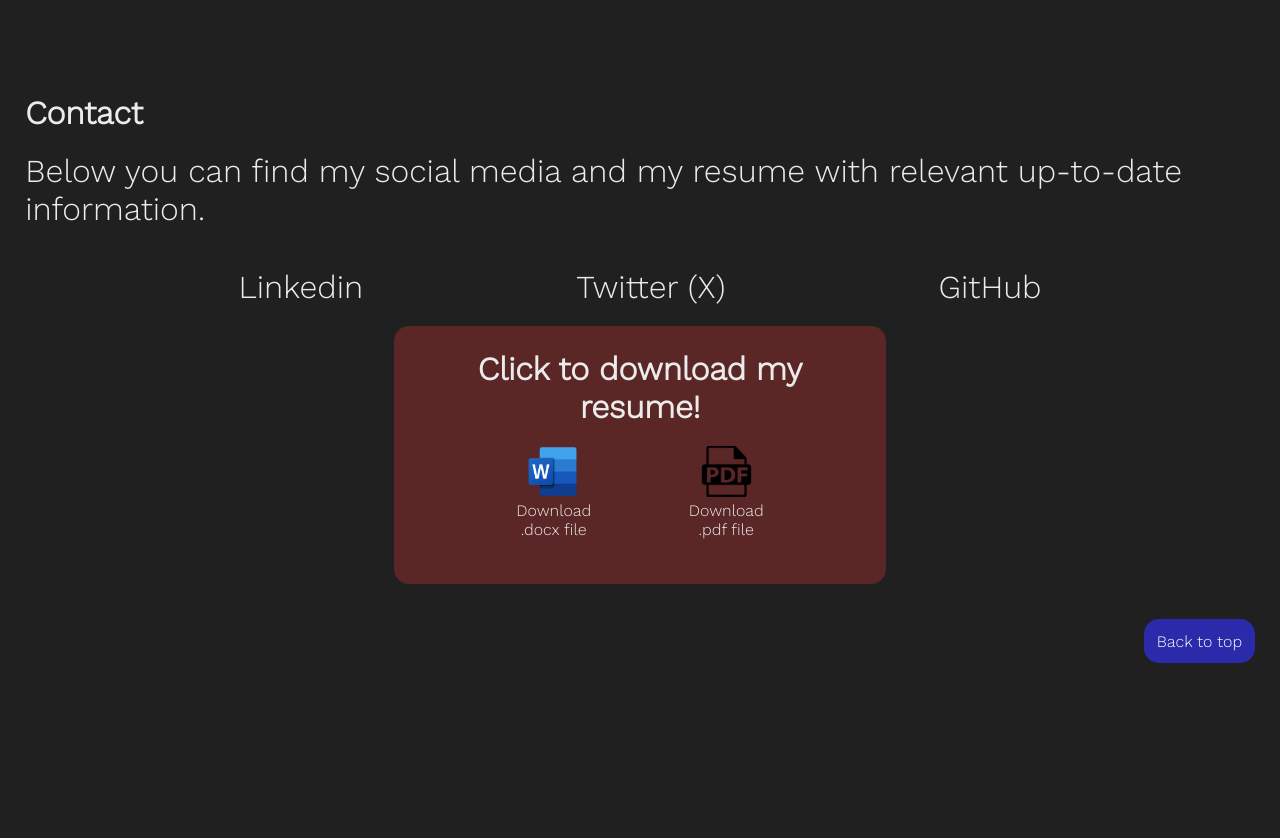
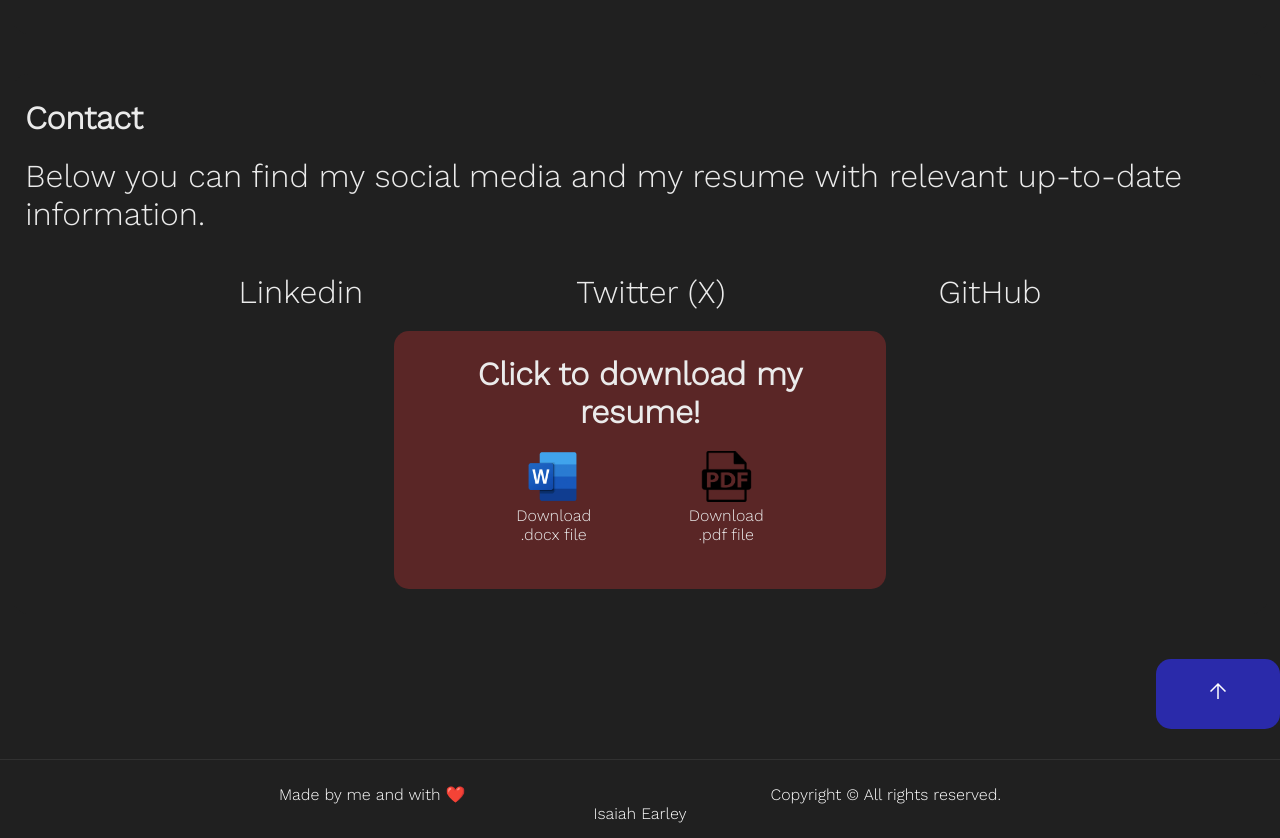
Before and after one commit to isaiahearley/RefreshedSite, a plain HTML site: page index.html in a window 1280 px wide. Shown: the part 3992-4830 px from the top of the page. Before the commit the page ends 4655 px from the top, so only its background shows below. Drawn offline with nearby package versions, Linux system fonts and the light colour scheme.

Commit message:
finished footer section, adjusted "go to top" w/ arrow instead

```diff
--- a/index.css
+++ b/index.css
@@ -23,7 +23,7 @@ html {
 /*  Desktop  */
 body {
     background-color: rgb(32, 32, 32);
-    padding: 0% 1%;
+
 }
 
 li {
@@ -35,6 +35,7 @@ header {
     padding: 1%;
     text-align: center;
     color: rgb(235, 235, 235);
+    padding: 0% 1%;
 }
 
 .intro {
@@ -87,6 +88,7 @@ nav {
     margin-bottom: 10px;
     border-bottom-left-radius: 15px;
     border-bottom-right-radius: 15px;
+    padding: 0% 1%;
 }
 
 nav ul {
@@ -113,6 +115,10 @@ nav ul li a:hover {
     font-size: 1.5em;
     padding: 7%;
     border-radius: 15px;
+}
+
+main {
+    padding: 0% 1%;
 }
 
 #Home {
@@ -233,8 +239,12 @@ nav ul li a:hover {
     height: 25px;
 }
 
+.footercontainer {
+    padding: 0% 4%;
+}
+
 #Contact {
-    margin: 10px 0px;
+    margin: 40px 0px;
     background-color: rgb(32, 32, 32);
     padding: 2% 1%;
     border-radius: 15px;
@@ -250,16 +260,48 @@ nav ul li a:hover {
 .gototop {
     background-color: rgb(42, 42, 170);
     text-decoration: none;
-    float: right;
-    margin-right: 1%;
     color: white;
-    padding: 1%;
+    padding: 20px 50px;
     border-radius: 15px;
     transition: 0.3s;
+    position: relative;
+    float: right;
+    bottom: 50px;
+    font-size: 1.5em;
 }
+
+
+.material-symbols-outlined {
+  font-variation-settings:
+  'FILL' 0,
+  'wght' 400,
+  'GRAD' 0,
+  'opsz' 48
+}
+
 
 .gototop:hover {
   background-color: rgb(69, 69, 204);
+  color: black;
+}
+
+.prefooter {
+    padding: 50px 0px;
+    margin-top: 45px;
+    border-bottom: 0.1px solid rgb(49, 49, 49);
+}
+
+footer {
+    margin-top: 10px;
+    color: white;
+    text-align: center;
+    padding: 15px;
+}
+
+
+footer ul li {
+    display: inline-block;
+    margin: 0px 150px;
 }
 
 .resumeContainer {
--- a/index.html
+++ b/index.html
@@ -8,7 +8,9 @@
     <link rel="preconnect" href="https://fonts.googleapis.com">
     <link rel="preconnect" href="https://fonts.gstatic.com" crossorigin>
     <link href="https://fonts.googleapis.com/css2?family=Work+Sans:wght@300&display=swap" rel="stylesheet">
-
+    <link rel="stylesheet" href="https://fonts.googleapis.com/css2?family=Material+Symbols+Outlined:opsz,wght,FILL,GRAD@20..48,100..700,0..1,-50..200" />
+    <meta name="viewport" content="width=device-width, initial-scale=1.0">
+    <link rel="stylesheet" href="./styles.css" media="screen">
 </head>
 
 
@@ -227,7 +229,9 @@
 
     </main>
 
-
+        <div class="prefooter">
+            <a class="gototop" href="#top"><span class="material-symbols-outlined"> arrow_upward </span></a>
+        </div>
 
     <footer>
 
@@ -236,13 +240,21 @@
 
             </div>
 
-            <div class="test">
+            <ul>
+                <li>Made by me and with ❤️</li>
+                <li>Copyright &copy; All rights reserved.</li>
+                <li>Isaiah Earley</li>
+            </ul>
 
-            </div>
+
+
         </div>
 
 
-        <p><a class="gototop" href="#top">Back to top</a></p>
+
+
+
+
     </footer>
 
 
```
